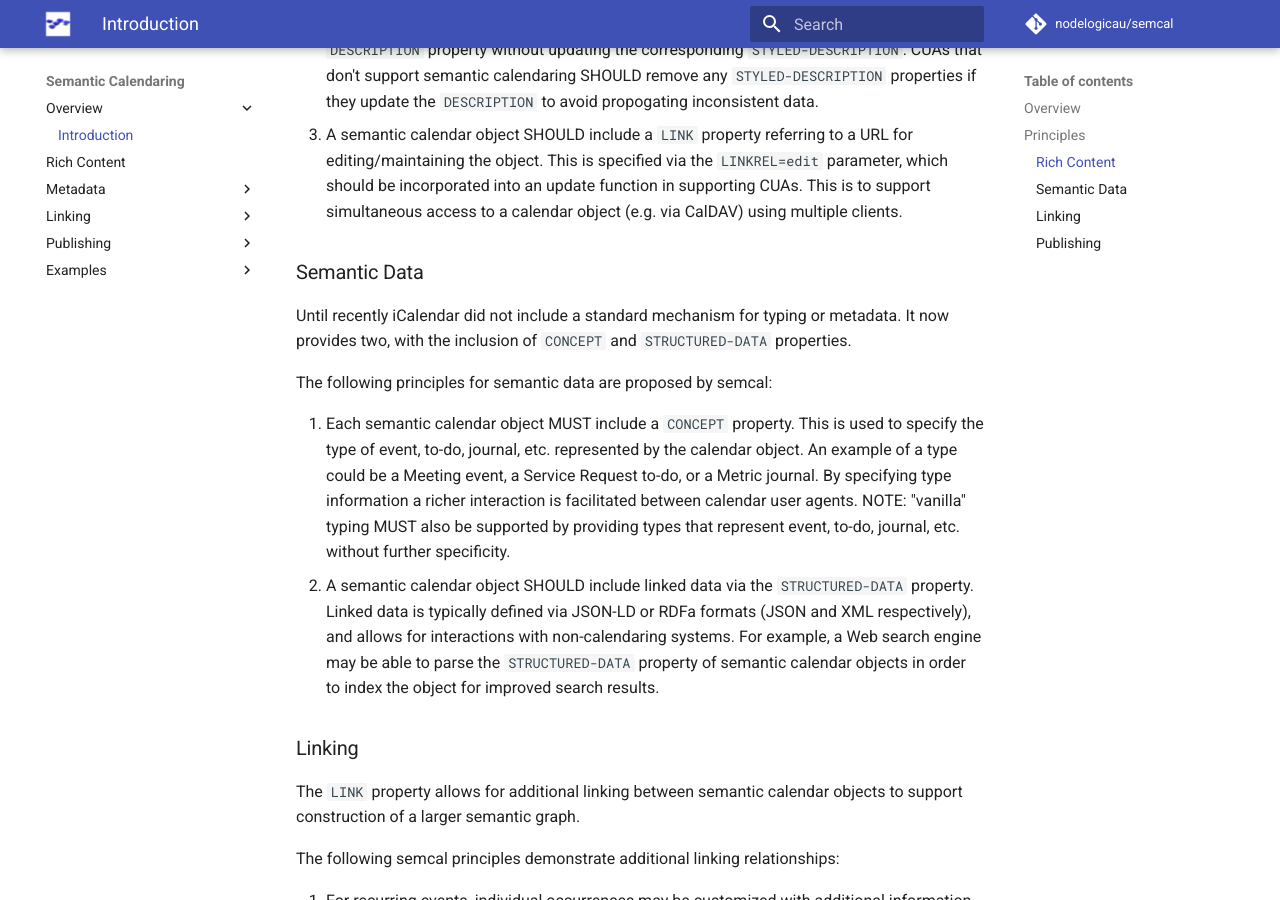
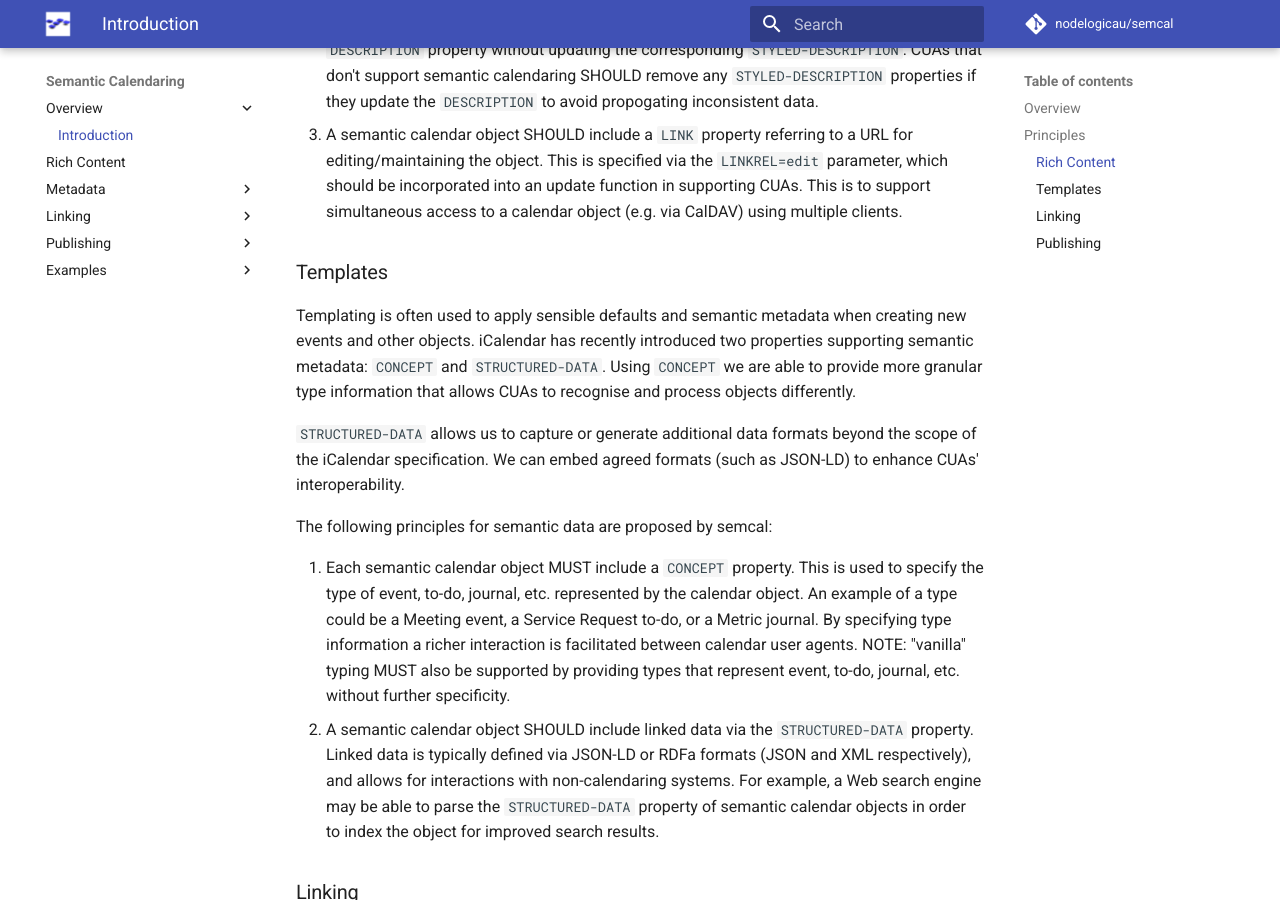
Before and after one commit to nodelogicau/semcal, an MkDocs documentation site: the page built from docs/index.md, in a window 1280 px wide and 900 px high, scrolled down 1314 px. Built offline with MkDocs 1.6.1 and Material for MkDocs 9.7.7, drawn with Linux system fonts in a browser that asks for light colours; comment, search, counter and statistics services are not loaded.

Commit message:
Refined template section

```diff
--- a/docs/index.md
+++ b/docs/index.md
@@ -46,10 +46,14 @@ Semcal proposes the following principles around using rich content in semantic c
    via the `LINKREL=edit` parameter, which should be incorporated into an update function in supporting CUAs. This is to support simultaneous
    access to a calendar object (e.g. via CalDAV) using multiple clients.
 
-### Semantic Data
+### Templates
 
-Until recently iCalendar did not include a standard mechanism for typing or metadata. It now provides two, with the inclusion of `CONCEPT`
-and `STRUCTURED-DATA` properties.
+Templating is often used to apply sensible defaults and semantic metadata when creating new events and other objects. iCalendar has
+recently introduced two properties supporting semantic metadata: `CONCEPT` and `STRUCTURED-DATA`. Using `CONCEPT` we are able to
+provide more granular type information that allows CUAs to recognise and process objects differently.
+
+`STRUCTURED-DATA` allows us to capture or generate additional data formats beyond the scope of the iCalendar specification. We can
+embed agreed formats (such as JSON-LD) to enhance CUAs' interoperability.
 
 The following principles for semantic data are proposed by semcal:
 
```
